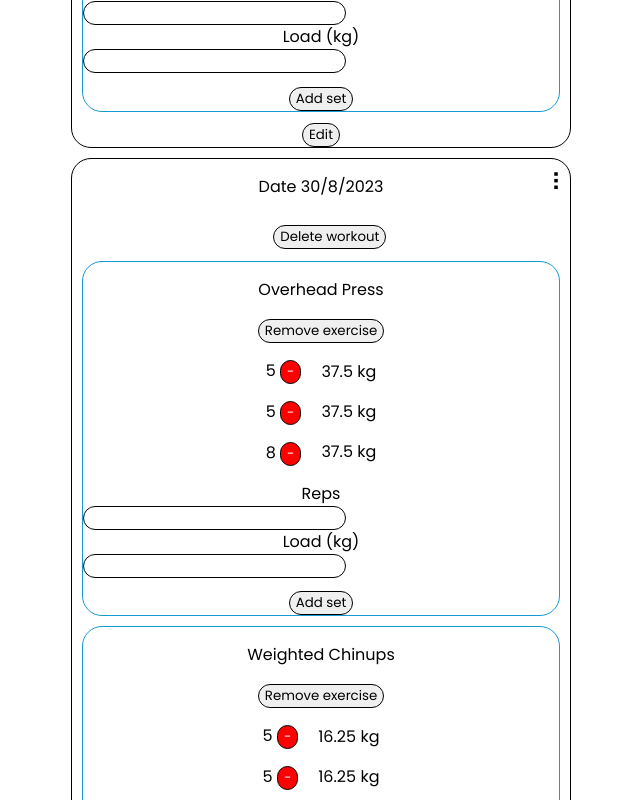
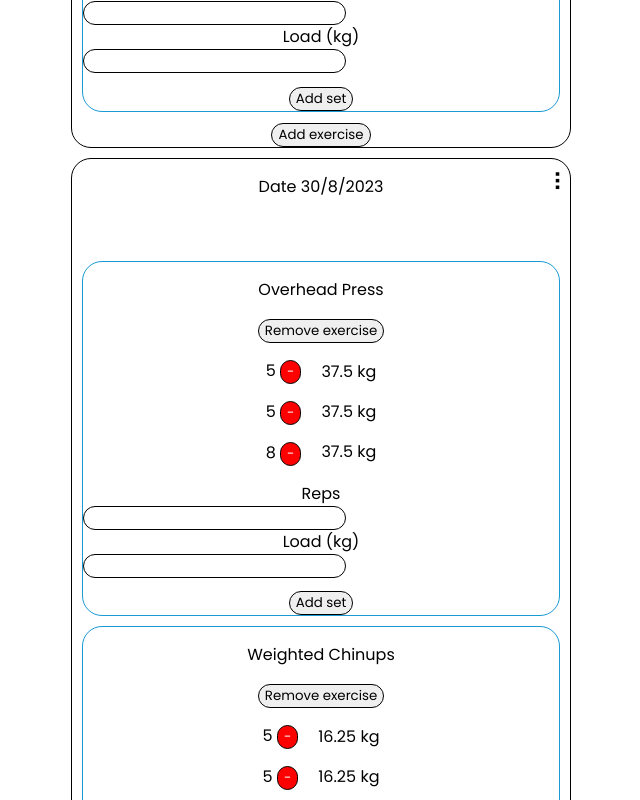
Before and after one commit to LerkkaP/WorkoutLogger, a React (Create React App) app: page / in a window 1280 px wide. Shown: the part 1120-1920 px from the top of the page, without its empty margins (319-959 px from the left). Built offline with nearby package versions, Linux system fonts and the light colour scheme; data requests are answered from the project's data file.

Commit message:
Modify buttons to use overlay mechanism

```diff
--- a/src/assets/style.css
+++ b/src/assets/style.css
@@ -66,7 +66,7 @@ button:hover {
   font-size: 1.5em;
   position: relative;
   top: -50px;
-  left: 295px;
+  left: 240px;
 }
 
 /* forms/inputs */
@@ -82,3 +82,17 @@ button:hover {
 .setForm button {
   margin-top: 1em;
 }
+
+/*  Hamburger  */
+
+#menu {
+  list-style: none;
+  padding: 0;
+  position: absolute;
+  background-color: white;
+  box-shadow: 0px 0px 10px rgba(0, 0, 0, 0.1);
+}
+
+#menu li {
+  padding: 10px;
+}
--- a/src/components/ExerciseForm.js
+++ b/src/components/ExerciseForm.js
@@ -11,8 +11,6 @@ const ExerciseForm = (id) => {
   const [exercise, setExercise] = useState("");
   const [reps, setReps] = useState("");
   const [load, setLoad] = useState("");
-
-  const [show, toggleShow] = useState(false);
 
   const handleSubmit = async (id) => {
     if (isNaN(parseFloat(reps)) || isNaN(parseFloat(load))) {
@@ -32,15 +30,10 @@ const ExerciseForm = (id) => {
     setExercise("");
     setReps("");
     setLoad("");
-    toggleShow(!show);
   };
 
   return (
     <div>
-      <button onClick={() => toggleShow(!show)}>
-        {show ? "Hide" : "Edit"}
-      </button>
-      {show && (
       <div>
         <div>
           Exercise
@@ -73,7 +66,6 @@ const ExerciseForm = (id) => {
           <button onClick={(e) => handleSubmit(id)}>Add</button>
         </div>
       </div>
-      )}
     </div>
   );
 };
--- a/src/components/WorkoutList.js
+++ b/src/components/WorkoutList.js
@@ -1,3 +1,5 @@
+import { useState } from "react";
+
 import { useSelector, useDispatch } from "react-redux";
 import {
   removeWorkout,
@@ -7,11 +9,25 @@ import {
 
 import ExerciseForm from "./ExerciseForm";
 import SetForm from "./SetForm";
+import Overlay from "./Overlay";
 
 const WorkoutList = () => {
   const dispatch = useDispatch();
   const data = useSelector((state) => state);
 
+  const [hamburger, setHamburger] = useState(false);
+  const [isOpen, setIsOpen] = useState(false);
+  const [selectedWorkoutId, setSelectedWorkoutId] = useState(null);
+
+  const toggleOverlay = (workoutId) => {
+    setIsOpen(!isOpen);
+    setSelectedWorkoutId(workoutId);
+    setIsOpen(!isOpen);
+  };
+
+  const handleToggleMenu = () => {
+    setHamburger(!hamburger);
+  };
   const handleDeleteWorkout = async (id) => {
     if (window.confirm("Are you sure you want to delete this workout?")) {
       dispatch(removeWorkout(id));
@@ -29,10 +45,23 @@ const WorkoutList = () => {
   return data.workouts.map((workout, i) => (
     <div key={i} className="workout">
       <p>Date {workout.date}</p>
-      <button id="dots">&#10247;</button>
-      <button onClick={() => handleDeleteWorkout(workout.id)}>
-        Delete workout
+      <button id="dots" onClick={handleToggleMenu}>
+        &#10247;
       </button>
+      {hamburger && (
+        <ul id="menu">
+          <li>
+            <button onClick={() => handleDeleteWorkout(workout.id)}>
+              Delete workout
+            </button>{" "}
+          </li>
+          <li>
+            <button onClick={() => handleDeleteWorkout(workout.id)}>
+              Delete workout
+            </button>{" "}
+          </li>
+        </ul>
+      )}
       {workout.exercises.map((exercise, i) => (
         <div key={i} className="exercise">
           <p>{exercise.name}</p>
@@ -72,7 +101,10 @@ const WorkoutList = () => {
           <SetForm workout_id={workout.id} exercise_id={exercise.exercise_id} />
         </div>
       ))}
-      <ExerciseForm id={workout.id} />
+      <button onClick={() => toggleOverlay(workout.id)}>Add exercise</button>
+      <Overlay isOpen={isOpen} onClose={toggleOverlay}>
+        {selectedWorkoutId && <ExerciseForm id={selectedWorkoutId} />}
+      </Overlay>
     </div>
   ));
 };
```
Lines whose indentation alone changed are shown as unchanged.
